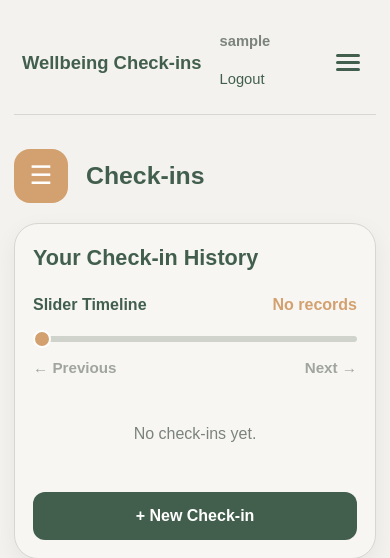
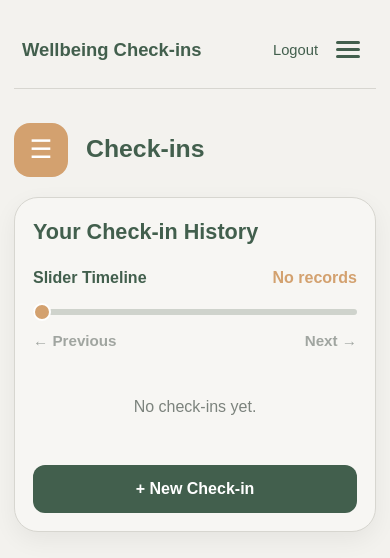
Before and after one commit to Max-pgs/wellbeing_check_in_App, a Django app: page /checkins/ in a window 390 px wide. Shown: the top 558 px of the page. Run offline with Django 3.2, Linux system fonts and the light colour scheme; the visitor is signed in with stand-in values (Sample User, id 1); data that the repository does not hold is empty.

Commit message:
Improve responsive behaviour for small mobile screens

```diff
--- a/wellbeing_check_in_app/checkins/static/checkins/css/main.css
+++ b/wellbeing_check_in_app/checkins/static/checkins/css/main.css
@@ -1962,4 +1962,8 @@ select:focus-visible {
   .mobile-menu {
     width: min(220px, calc(100vw - 32px));
   }
-}
+
+  .username {
+    display: none;
+  }
+}
```
